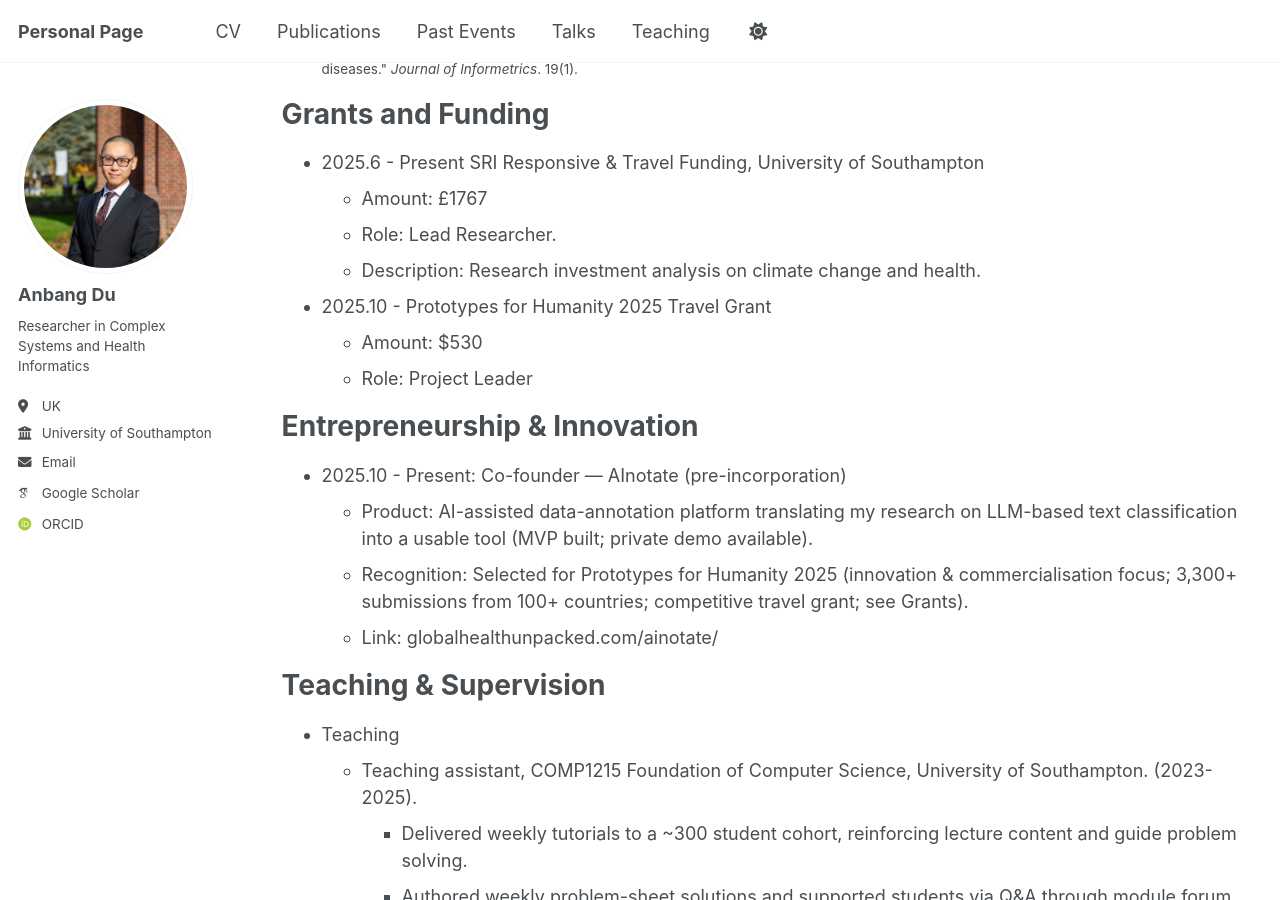
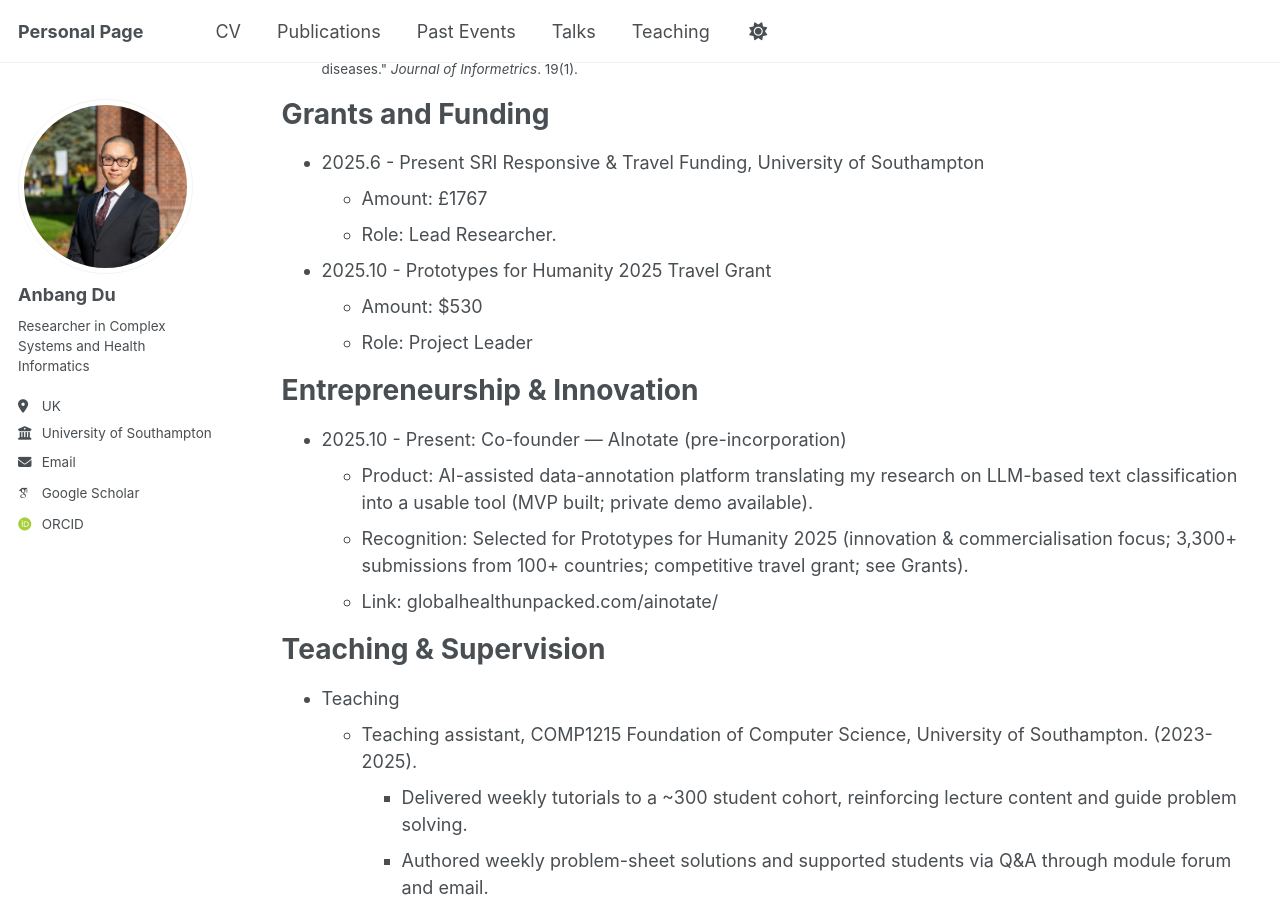
Before and after one commit to adamdu001/adamdu001.github.io, a Jekyll site: the page built from _pages/cv.md, in a window 1280 px wide and 900 px high, scrolled down 1515 px. Built offline with Jekyll 4.4.1, drawn with Linux system fonts in a browser that asks for light colours; some web fonts are replaced; a script that is not in the unit is left out.

Commit message:
update format v1

```diff
--- a/_pages/cv.md
+++ b/_pages/cv.md
@@ -54,7 +54,6 @@ Grants and Funding
 * 2025.6 - Present SRI Responsive & Travel Funding, University of Southampton
   * Amount: £1767
   * Role: Lead Researcher.
-  * Description: Research investment analysis on climate change and health.
 * 2025.10 - Prototypes for Humanity 2025 Travel Grant
   * Amount: $530
   * Role: Project Leader
```
